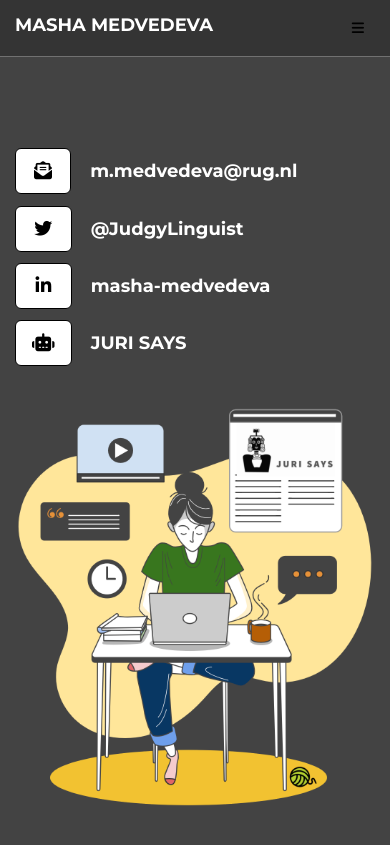
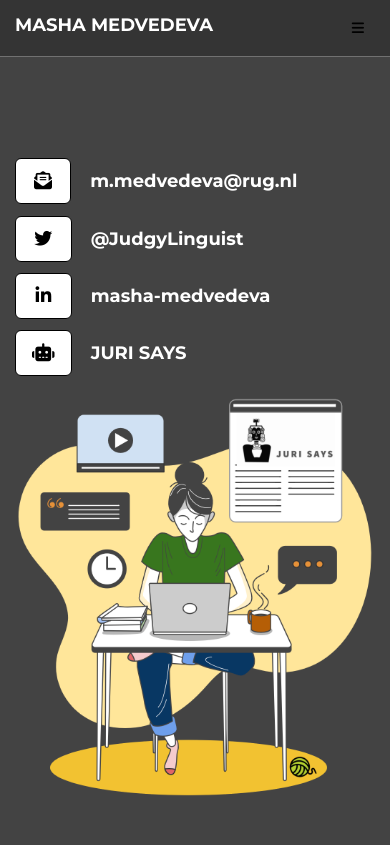
Before and after one commit to masha-medvedeva/masha-medvedeva.github.io, a Jekyll site: the page built from index.html, in a window 390 px wide and 900 px high. Shown: the top 845 px of the window. Built offline with Jekyll 4.4.1, drawn with Linux system fonts in a browser that asks for light colours; nearby versions of some CDN libraries.

Commit message:
resizing added

```diff
--- a/_includes/css/grayscale.css
+++ b/_includes/css/grayscale.css
@@ -536,7 +536,7 @@
     }
 
         .bottom-top{
-	padding: 18% 0 20px 0;
+	padding: 18% 0 0 0;
 	}
 
 }
```
Also changed, not shown: 2 other files.
